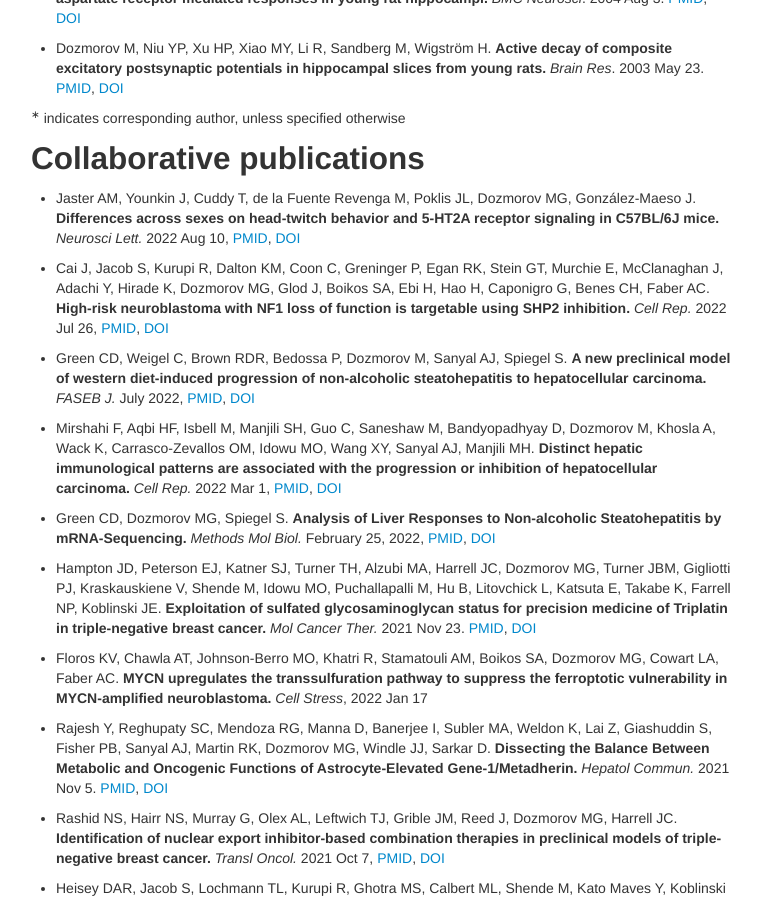
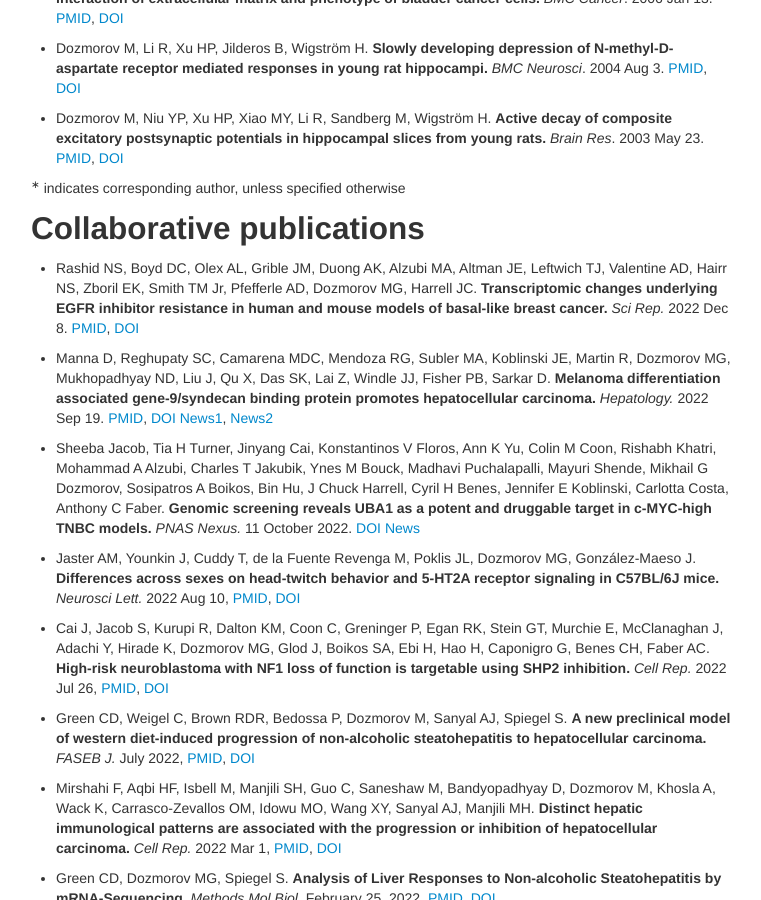
Before and after one commit to dozmorovlab/dozmorovlab.github.io, a Jekyll site: the page built from 02-pubs.md, in a window 1280 px wide and 900 px high, scrolled down 2984 px. Shown: the whole window, without its empty margins (259-1020 px from the left). Built offline with Jekyll 4.4.1, drawn with Linux system fonts in a browser that asks for light colours; comment, search, counter and statistics services are not loaded; some of the changed text lies outside the part shown.

Commit message:
Paper updates

```diff
--- a/02-pubs.md
+++ b/02-pubs.md
@@ -16,7 +16,9 @@ permalink: "publications.html"
 
 ## First/equal contribution/senior author publications
 
-- Stilianoudakis SC, Marshall MA, Dozmorov MG<sup>&lowast;</sup>. **preciseTAD: A transfer learning framework for 3D domain boundary prediction at base-pair resolution** _Bioinformatics_ (06 November 2021). [DOI](https://doi.org/10.1093/bioinformatics/btab743) <span data-badge-type="4" data-doi="10.1093/bioinformatics/btab743" data-hide-no-mentions="true" class="altmetric-embed"> </span>
+- Mikhail G Dozmorov, Wancen Mu, Eric S Davis, Stuart Lee, Timothy J Triche, Jr, Douglas H Phanstiel, Michael I Love. **CTCF: An R/Bioconductor Data Package of Human and Mouse Ctcf Binding Sites.** _Bioinformatics Advances_, [DOI](10.1093/bioadv/vbac097) <span data-badge-type="4" data-doi="10.1093/bioadv/vbac097" data-hide-no-mentions="true" class="altmetric-embed">
+
+- Stilianoudakis SC, Marshall MA, Dozmorov MG<sup>&lowast;</sup>. **preciseTAD: A transfer learning framework for 3D domain boundary prediction at base-pair resolution** _Bioinformatics_ (06 November 2021). [PMID](https://www.ncbi.nlm.nih.gov/pubmed/34741515), [DOI](https://doi.org/10.1093/bioinformatics/btab743) <span data-badge-type="4" data-doi="10.1093/bioinformatics/btab743" data-hide-no-mentions="true" class="altmetric-embed"> </span>
 
 - Lospinoso K<sup>&lowast;</sup>, Dozmorov M<sup>&lowast;</sup>, El Fawal N, Raghu R, Chae WJ, Lee ED. **Overexpression of ERAP2N in Human Trophoblast Cells Promotes Cell Death**. _Int J Mol Sci_. 2021 Aug 10, [PMID](https://www.ncbi.nlm.nih.gov/pubmed/34445292), [DOI](https://doi.org/10.3390/ijms22168585) <span data-badge-type="4" data-doi="10.3390/ijms22168585" data-hide-no-mentions="true" class="altmetric-embed"> </span>  <sup>&lowast;</sup> - equal contribution
 
@@ -104,6 +106,13 @@ permalink: "publications.html"
 <sup>&lowast;</sup> indicates corresponding author, unless specified otherwise
 
 ## Collaborative publications
+
+- Rashid NS, Boyd DC, Olex AL, Grible JM, Duong AK, Alzubi MA, Altman JE, Leftwich TJ, Valentine AD, Hairr NS, Zboril EK, Smith TM Jr, Pfefferle AD, Dozmorov MG, Harrell JC. **Transcriptomic changes underlying EGFR inhibitor resistance in human and mouse models of basal-like breast cancer.** _Sci Rep._ 2022 Dec 8. [PMID](https://www.ncbi.nlm.nih.gov/pubmed/36482068), [DOI](https://doi.org/10.1038/s41598-022-25541-3) <span data-badge-type="4" data-doi="10.1038/s41598-022-25541-3" data-hide-no-mentions="true" class="altmetric-embed"> </span>
+
+- Manna D, Reghupaty SC, Camarena MDC, Mendoza RG, Subler MA, Koblinski JE, Martin R, Dozmorov MG, Mukhopadhyay ND, Liu J, Qu X, Das SK, Lai Z, Windle JJ, Fisher PB, Sarkar D. **Melanoma differentiation associated gene-9/syndecan binding protein promotes hepatocellular carcinoma.** _Hepatology._ 2022 Sep 19. [PMID](https://www.ncbi.nlm.nih.gov/pubmed/36120720), [DOI](https://doi.org/10.1002/hep.32797) <span data-badge-type="4" data-doi="10.1002/hep.32797" data-hide-no-mentions="true" class="altmetric-embed"> </span> [News1](https://augustafreepress.com/drug-developed-at-vcu-to-potentially-treat-aggressive-liver-cancer/), [News2](https://www.miragenews.com/researchers-find-strong-evidence-for-testing-888633/)
+
+- Sheeba Jacob, Tia H Turner, Jinyang Cai, Konstantinos V Floros, Ann K Yu, Colin M Coon, Rishabh Khatri, Mohammad A Alzubi, Charles T Jakubik, Ynes M Bouck, Madhavi Puchalapalli, Mayuri Shende, Mikhail G Dozmorov, Sosipatros A Boikos, Bin Hu, J Chuck Harrell, Cyril H Benes, Jennifer E Koblinski, Carlotta Costa, Anthony C Faber. **Genomic screening reveals UBA1 as a potent and druggable target in c-MYC-high TNBC models.** _PNAS Nexus._ 11 October 2022. [DOI](https://doi.org/10.1093/pnasnexus/pgac232) <span data-badge-type="4" data-doi="10.1093/pnasnexus/pgac232" data-hide-no-mentions="true" class="altmetric-embed"> </span> [News](https://www.masseycancercenter.org/news/massey-scientists-pinpoint-druggable-target-in-aggressive-breast-cancer)
+
 
 - Jaster AM, Younkin J, Cuddy T, de la Fuente Revenga M, Poklis JL, Dozmorov MG, González-Maeso J. **Differences across sexes on head-twitch behavior and 5-HT2A receptor signaling in C57BL/6J mice.** _Neurosci Lett._ 2022 Aug 10, [PMID](https://www.ncbi.nlm.nih.gov/pubmed/35963476), [DOI](https://doi.org/10.1016/j.neulet.2022.136836) <span data-badge-type="4" data-doi="10.1016/j.neulet.2022.136836" data-hide-no-mentions="true" class="altmetric-embed"> </span>
 
```
